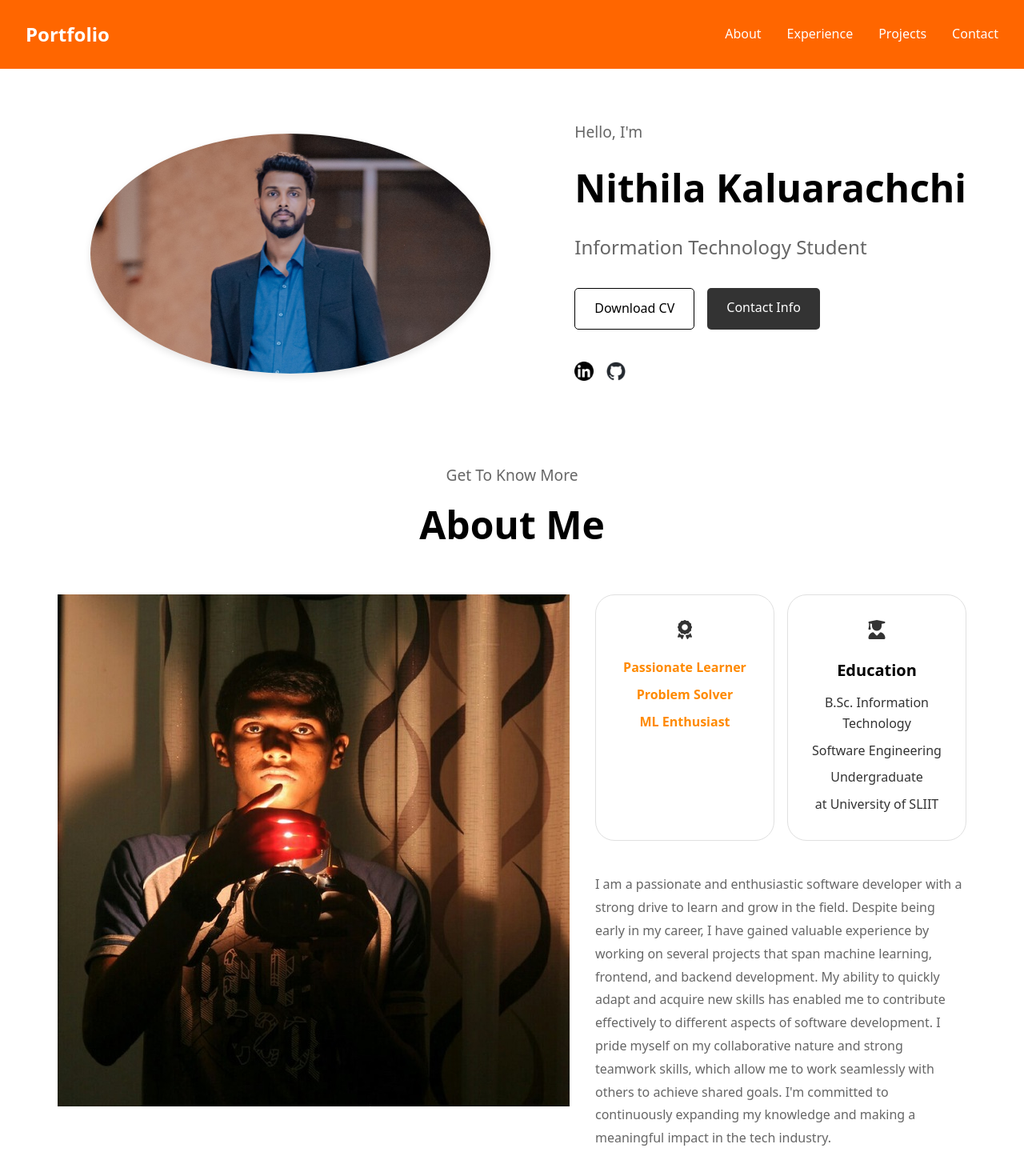
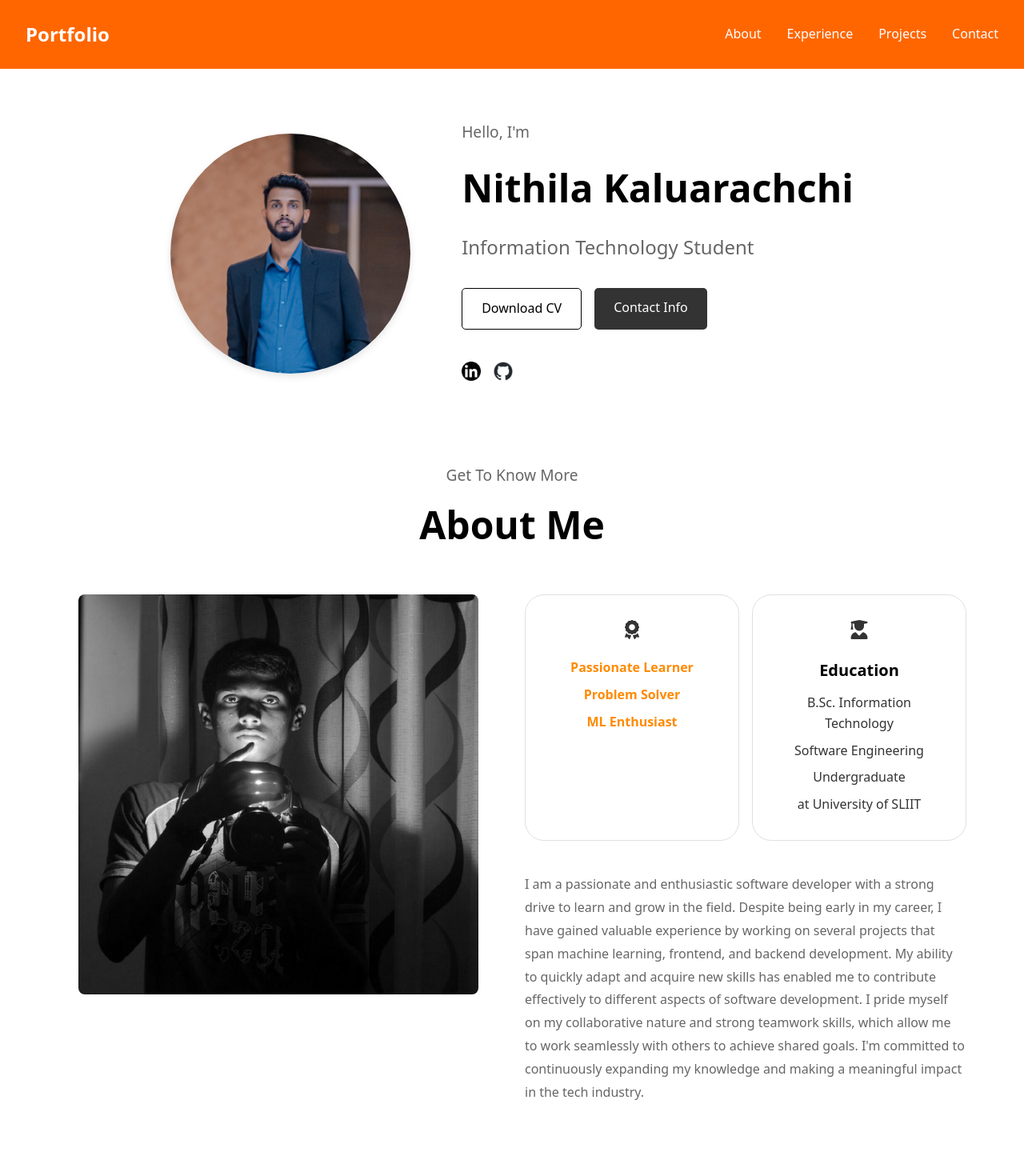
Before and after one commit to Nithila-Kaluarachchi/Nithila-Kaluarachchi.github.io, a plain HTML site: page index.html in a window 1280 px wide. Shown: the whole page at 80% size. After the commit the page ends 1411 px from the top, so only its background shows below. Drawn offline with Linux system fonts and the light colour scheme.

Commit message:
new changes styles

```diff
--- a/styles.css
+++ b/styles.css
@@ -162,14 +162,14 @@ nav {
     }
 }
 
-/* Profile image */
-.profile-image {
+/* Profile image for About section */
+.aboutme-image {
     width: 100%;
     max-width: 500px;
     margin: 0 auto;
 }
 
-.profile-image img {
+.aboutme-image img {
     width: 100%;
     height: auto;
     border-radius: 8px;
```
